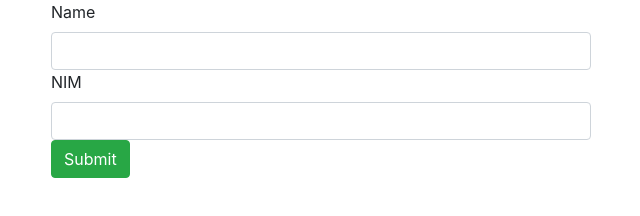
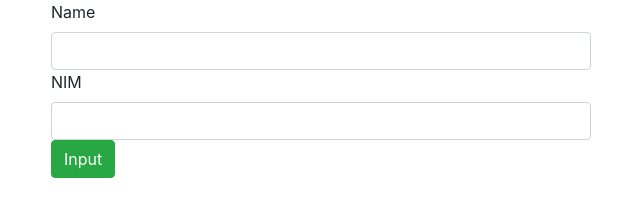
Before and after one commit to khotimkhotim/register, a plain HTML site: page index.html in a window 1280 px wide. Shown: the full height of the page, 34-674 px from the left. Drawn offline with nearby package versions, Linux system fonts and the light colour scheme.

Commit message:
yang baru2

```diff
--- a/index.html
+++ b/index.html
@@ -20,7 +20,7 @@
 				</div>
 
 
-				<button class="btn btn-success">Submit</button>
+				<button class="btn btn-success">Input</button>
 			</form>
 
 			</div>
```
